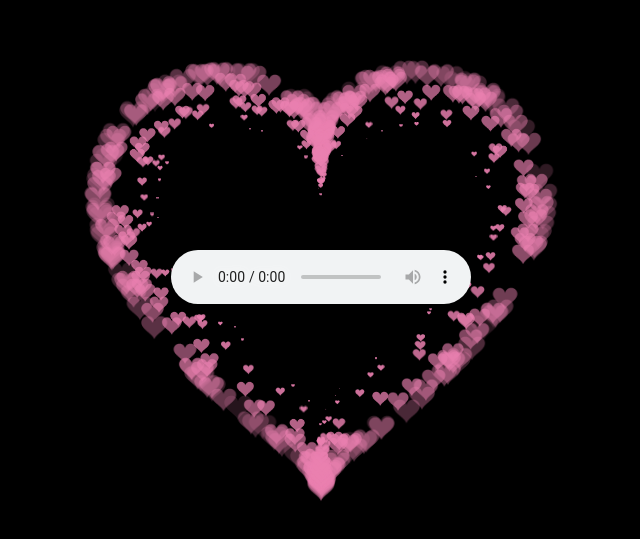
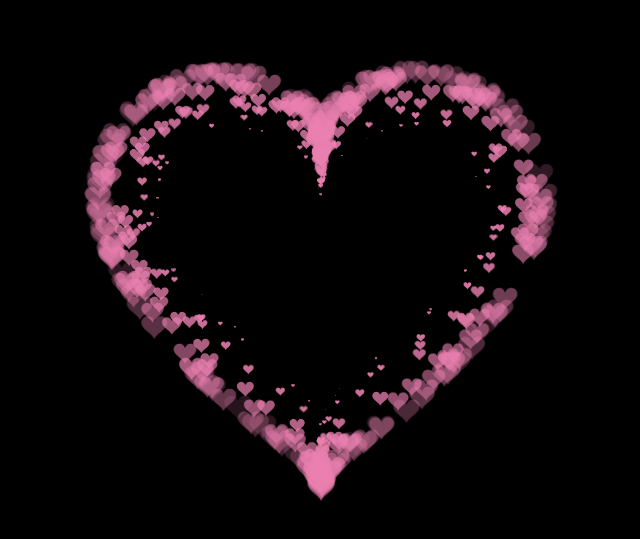
Before and after one commit to Vnreski/Love_1, a plain HTML site: page index.html in a window 1280 px wide. Shown: the part 123-662 px from the top of the page, without its empty margins (319-959 px from the left). Drawn offline with Linux system fonts and the light colour scheme.

Commit message:
Update index.html

```diff
--- a/index.html
+++ b/index.html
@@ -12,7 +12,7 @@
 
 </body>
 <body>
-    <audio controls autoplay loop src ="lagu.mp3">
+    <audio autoplay loop src ="lagu.mp3">
     </audio>
 </body>
 </html>
```
